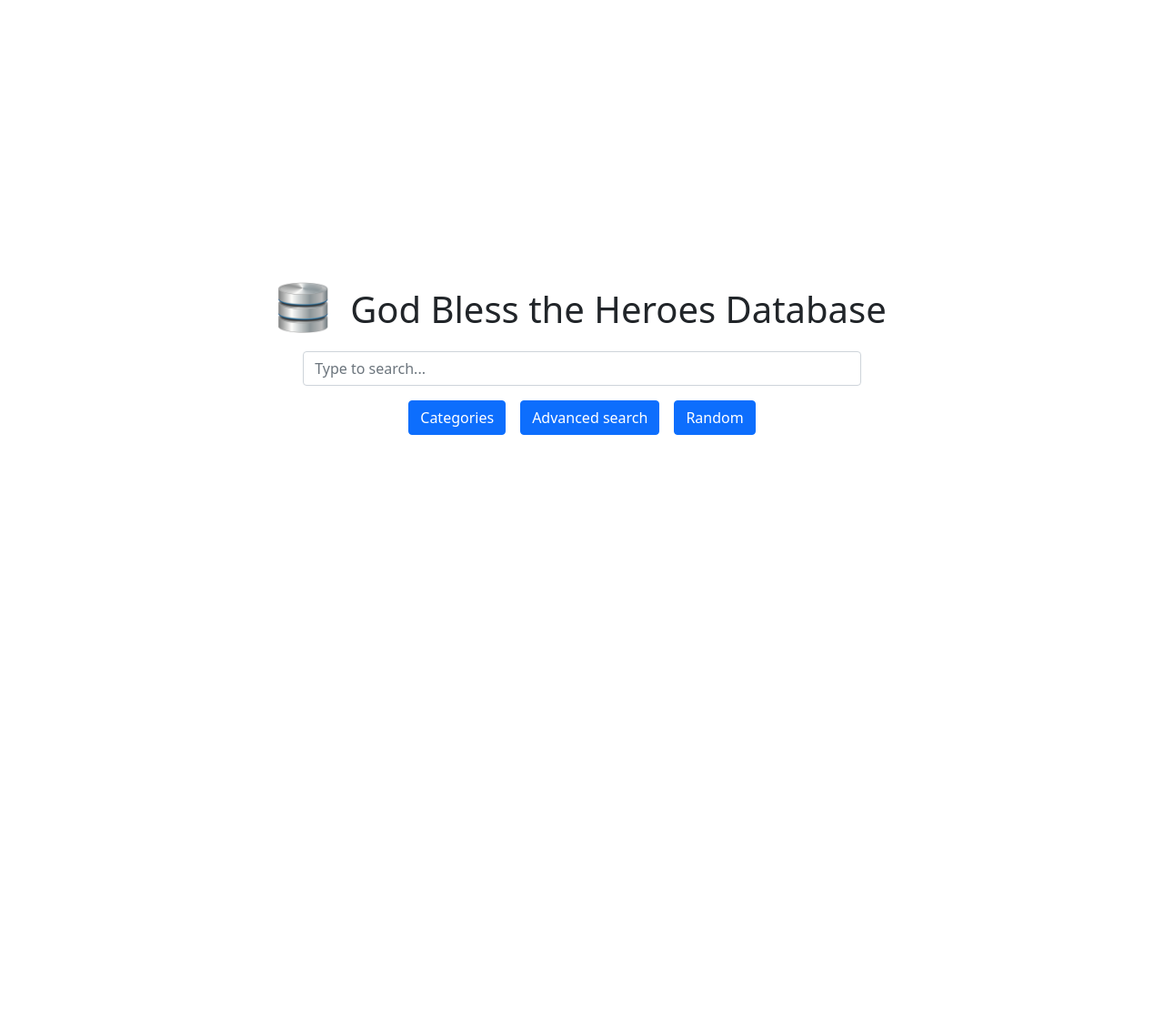
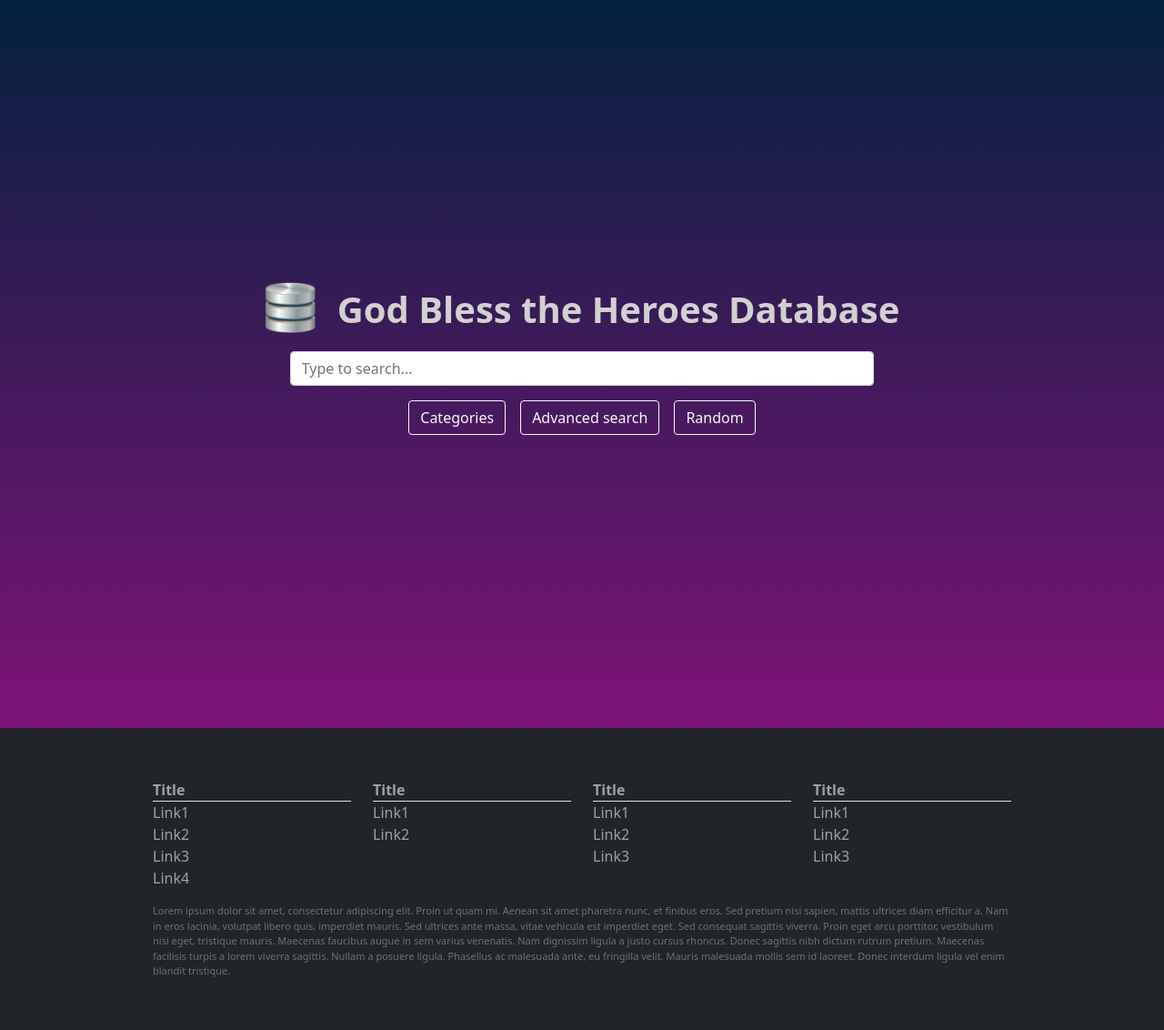
Before and after one commit to CpedaMonsterEnergyLover/GBHsite, a Django app: page / in a window 1280 px wide. Shown: the whole page at 91% size. Before the commit the page ends 478 px from the top, so only its background shows below. Run offline with Django 3.2, Linux system fonts and the light colour scheme.

Commit message:
ok I've made a lot today, welcome page + categories page

```diff
--- /dev/null
+++ b/APIapp/templates/footer/footer.html
@@ -0,0 +1,58 @@
+<style>
+  .footertext{
+    color: #707070
+  }
+  .footerbuttons{
+      color: #a1a1a1
+  }
+  .fs-7{
+      font-size: 11px;
+  }
+  .mw-65{
+      max-width: 65rem;
+  }
+</style>
+<footer class="bd-footer py-5 bg-dark">
+  <div class="container px-5 py-2 mw-65">
+    <div class="row">
+      <div class="col">
+        <div class="border-bottom">
+          <div class="text-nowrap fw-bold footerbuttons">Title</div>
+        </div>
+        <div class="text-start footerbuttons">Link1</div>
+        <div class="text-start footerbuttons">Link2</div>
+        <div class="text-start footerbuttons">Link3</div>
+        <div class="text-start footerbuttons">Link4</div>
+      </div>
+      <div class="col">
+        <div class="border-bottom">
+          <div class="text-nowrap fw-bold footerbuttons">Title</div>
+        </div>
+        <div class="text-start footerbuttons">Link1</div>
+        <div class="text-start footerbuttons">Link2</div>
+      </div>
+      <div class="col">
+        <div class="border-bottom">
+          <div class="text-nowrap fw-bold footerbuttons">Title</div>
+        </div>
+        <div class="text-start footerbuttons">Link1</div>
+        <div class="text-start footerbuttons">Link2</div>
+        <div class="text-start footerbuttons">Link3</div>
+
+      </div>
+      <div class="col">
+        <div class="border-bottom">
+          <div class="text-nowrap fw-bold footerbuttons">Title</div>
+        </div>
+        <div class="text-start footerbuttons">Link1</div>
+        <div class="text-start footerbuttons">Link2</div>
+        <div class="text-start footerbuttons">Link3</div>
+      </div>
+    </div>
+  </div>
+  <div class="container py-2 px-5 mw-65">
+    <div class="text footertext fs-7">
+Lorem ipsum dolor sit amet, consectetur adipiscing elit. Proin ut quam mi. Aenean sit amet pharetra nunc, et finibus eros. Sed pretium nisi sapien, mattis ultrices diam efficitur a. Nam in eros lacinia, volutpat libero quis, imperdiet mauris. Sed ultrices ante massa, vitae vehicula est imperdiet eget. Sed consequat sagittis viverra. Proin eget arcu porttitor, vestibulum nisi eget, tristique mauris. Maecenas faucibus augue in sem varius venenatis. Nam dignissim ligula a justo cursus rhoncus. Donec sagittis nibh dictum rutrum pretium. Maecenas facilisis turpis a lorem viverra sagittis. Nullam a posuere ligula. Phasellus ac malesuada ante, eu fringilla velit. Mauris malesuada mollis sem id laoreet. Donec interdum ligula vel enim blandit tristique.
+    </div>
+  </div>
+</footer>
--- a/APIapp/templates/welcome_page/main.html
+++ b/APIapp/templates/pages/welcome/main.html
@@ -3,6 +3,9 @@
   <style>
   html, body {
     height: 100%;
+  }
+  body {
+    background-image: linear-gradient(to bottom, #03213e, #7e1378);
   }
   </style>
   <head>
@@ -16,7 +19,7 @@
     <title>GBH Database</title>
   </head>
   <body>
-    {% include 'welcome_page/welcome_page.html' %}
+    {% include 'pages/welcome/welcome.html' %}
 
     <!-- JavaScript -->
     <script src="https://cdn.jsdelivr.net/npm/bootstrap@5.0.2/dist/js/bootstrap.bundle.min.js" integrity="sha384-MrcW6ZMFYlzcLA8Nl+NtUVF0sA7MsXsP1UyJoMp4YLEuNSfAP+JcXn/tWtIaxVXM" crossorigin="anonymous"></script>
--- a/APIapp/templates/welcome_page/welcome_page.html
+++ b/APIapp/templates/pages/welcome/welcome.html
@@ -9,18 +9,22 @@
     min-width: 40px;
     min-height: 40px;
 }
+.whitetext{
+    color: #d2d0d0;
+}
+
 </style>
 {% load static %}
 <div class="container fillh d-flex justify-content-center">
-  <div class="d-flex flex-column bg-body justify-content-center">
+  <div class="d-flex flex-column justify-content-center">
 
-    {% comment %} Icon and header MAKE ICON DISAPPEAR ON SMALL DEVICES{% endcomment %}
+    {% comment %} Icon and header MAKE ICON DISAPPEAR ON SMALL DEVICES {% endcomment %}
     <div class="row mx-2 pt-1" style="min-width: 30vw">
       <div class="col-sm-2 iconrow">
         <img src="{% static 'APIapp/database-icon.jpg' %}" alt="" class="img-fluid text-end" id="database_icon">
       </div>
       <div class="col-sm">
-        <p class="text-center text-nowrap fs-1">God Bless the Heroes Database</p>
+        <p class="text-center text-nowrap fs-1 fw-bold whitetext">God Bless the Heroes Database</p>
       </div>
     </div>
 
@@ -38,16 +42,18 @@
     {% comment %} Buttons {% endcomment %}
     <div class="px-5">
       <div class="d-flex flex-row p-2 justify-content-center">
-        <div class="p-2 bd-highlight">
-          <button type="button" class="btn btn-primary text-nowrap">Categories</button>
+        <div class="p-2">
+          <a href="categories/" class="btn btn-outline-light text-nowrap" role="button">Categories</a>
         </div>
-        <div class="p-2 bd-highlight">
-          <button type="button" class="btn btn-primary text-nowrap">Advanced search</button>
+        <div class="p-2">
+          <button type="button" class="btn btn-outline-light text-nowrap">Advanced search</button>
         </div>
-        <div class="p-2 bd-highlight">
-          <button type="button" class="btn btn-primary text-nowrap">Random</button>
+        <div class="p-2">
+          <button type="button" class="btn btn-outline-light text-nowrap">Random</button>
         </div>
       </div>
     </div>
   </div>
 </div>
+{% comment %} FOOTER {% endcomment %}
+{% include "footer/footer.html" %}
--- a/APIapp/urls.py
+++ b/APIapp/urls.py
@@ -2,5 +2,5 @@ from django.urls import path
 from . import views;
 
 urlpatterns = [
-    path('api/', views.wpage),
+    path('categories/', views.categories),
 ]
--- a/APIapp/views.py
+++ b/APIapp/views.py
@@ -2,5 +2,5 @@ from django.http import HttpResponse
 from django.shortcuts import render
 
 
-def wpage(request):
-    return render(request, 'main/main.html')
+def categories(request):
+    return render(request, 'pages/categories/main.html')
--- a/GBHsite/views.py
+++ b/GBHsite/views.py
@@ -3,4 +3,4 @@ from django.shortcuts import render
 
 
 def index(request):
-    return render(request, 'welcome_page/main.html')
+    return render(request, 'pages/welcome/main.html')
```
Also changed, not shown: APIapp/templates/header/header.html (renamed from APIapp/templates/main/main_header.html, +11 -7 lines), APIapp/templates/pages/categories/card.html (added, +16 -0 lines), APIapp/templates/pages/categories/categories.html (added, +40 -0 lines), APIapp/templates/pages/categories/main.html (renamed from APIapp/templates/main/main.html, +13 -2 lines).
